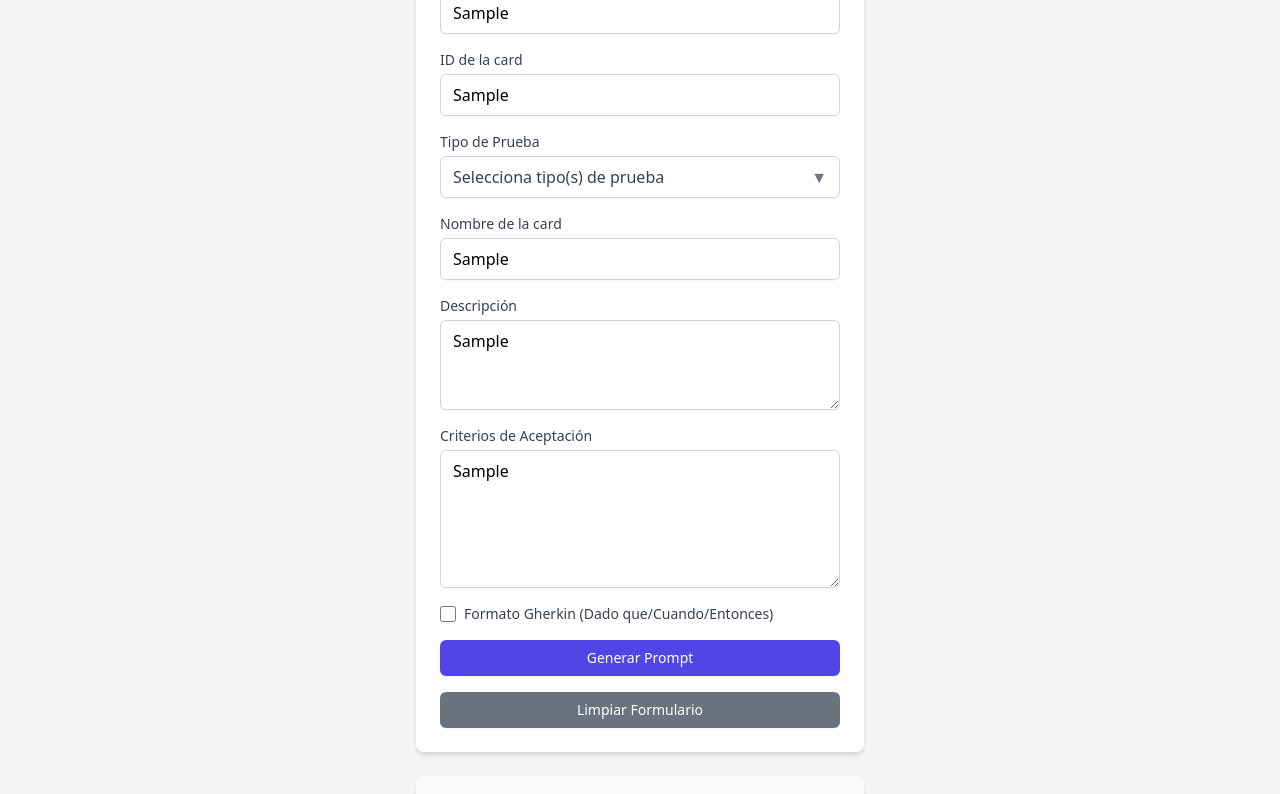
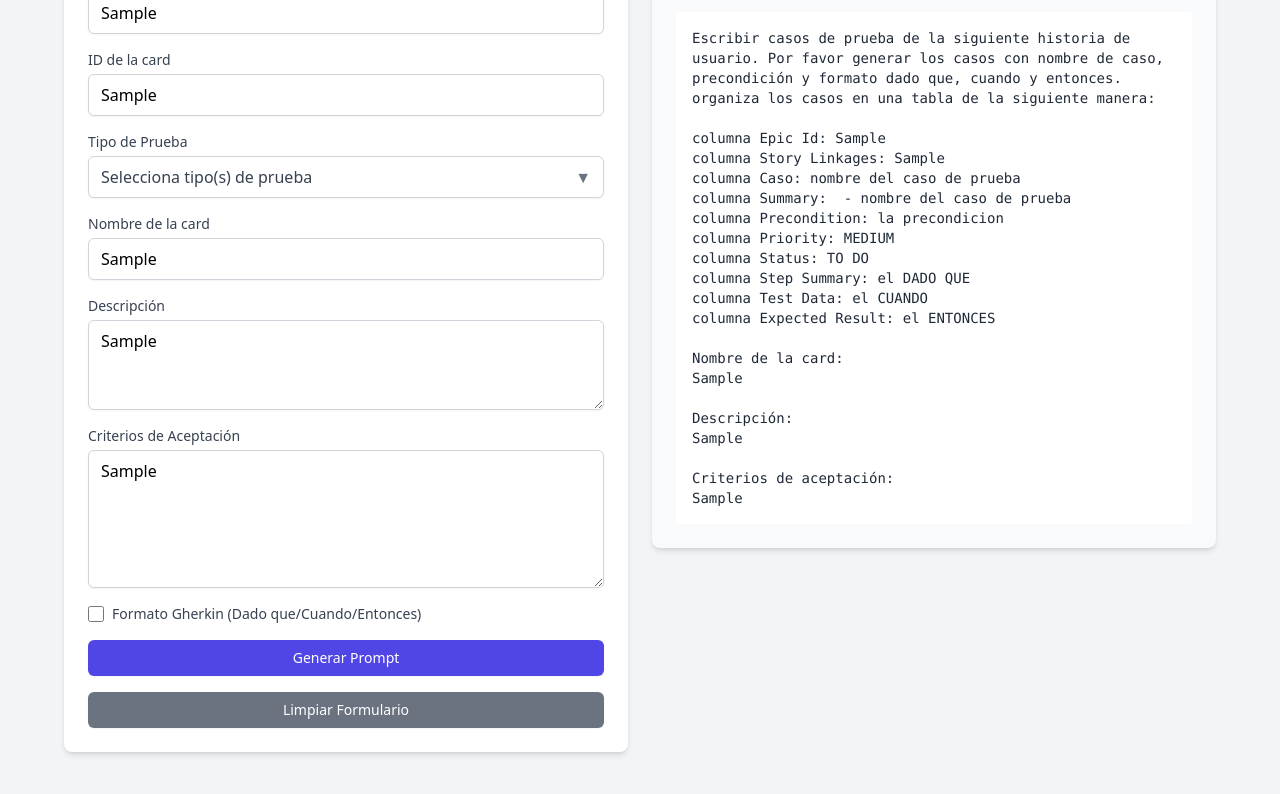
Before and after one commit to CamiloSabogalLP/Prompt-Generator, a React (Create React App) app: page / in a window 1280 px wide. Both pictures are taken after typing "Sample", "Sample", "Sample", "Sample", "Sample" into the empty fields and a click on the button "Generar Prompt". Shown: the part 200-994 px from the top of the page. Built offline with nearby package versions, Linux system fonts and the light colour scheme.

Commit message:
Cambio en la visual al generar el prompt

```diff
--- a/src/App.js
+++ b/src/App.js
@@ -5,29 +5,48 @@ import PromptDisplay from './components/PromptDisplay';
 const App = () => {
   const [generatedPrompt, setGeneratedPrompt] = useState('');
 
-  // Esta es la función que borra el prompt
   const handleClearPrompt = () => {
     setGeneratedPrompt('');
   };
 
+  const hasPrompt = generatedPrompt !== '';
+
   return (
     <div className="min-h-screen bg-gray-100 py-12 px-4 sm:px-6 lg:px-8">
-      <div className="max-w-md mx-auto">
+
+      <div className={`
+        mx-auto
+        transition-all duration-500
+        ${hasPrompt ? 'max-w-6xl' : 'max-w-md'}
+      `}>
+
         <div className="text-center mb-8">
           <h1 className="text-3xl font-extrabold text-gray-900">Prompt Generator</h1>
-          <p className="mt-2 text-sm text-gray-600">Generador de prompts para creación de casos de prueba</p>
+          <p className="mt-2 text-sm text-gray-600">
+            Generador de prompts para creación de casos de prueba
+          </p>
         </div>
 
-        <div className="space-y-6">
-          <StoryForm onGenerate={setGeneratedPrompt} />
+        <div className={`
+          transition-all duration-500
+          ${hasPrompt ? 'grid grid-cols-1 md:grid-cols-2 gap-6' : 'flex justify-center'}
+        `}>
 
+          {/* Formulario (siempre visible) */}
+          <div className={`${hasPrompt ? '' : 'w-full max-w-md'}`}>
+            <StoryForm onGenerate={setGeneratedPrompt} />
+          </div>
 
-          {generatedPrompt && (
-            <PromptDisplay
-              prompt={generatedPrompt}
-              onClear={handleClearPrompt}
-            />
+          {/* Panel del Prompt generado */}
+          {hasPrompt && (
+            <div>
+              <PromptDisplay
+                prompt={generatedPrompt}
+                onClear={handleClearPrompt}
+              />
+            </div>
           )}
+
         </div>
       </div>
     </div>
```
